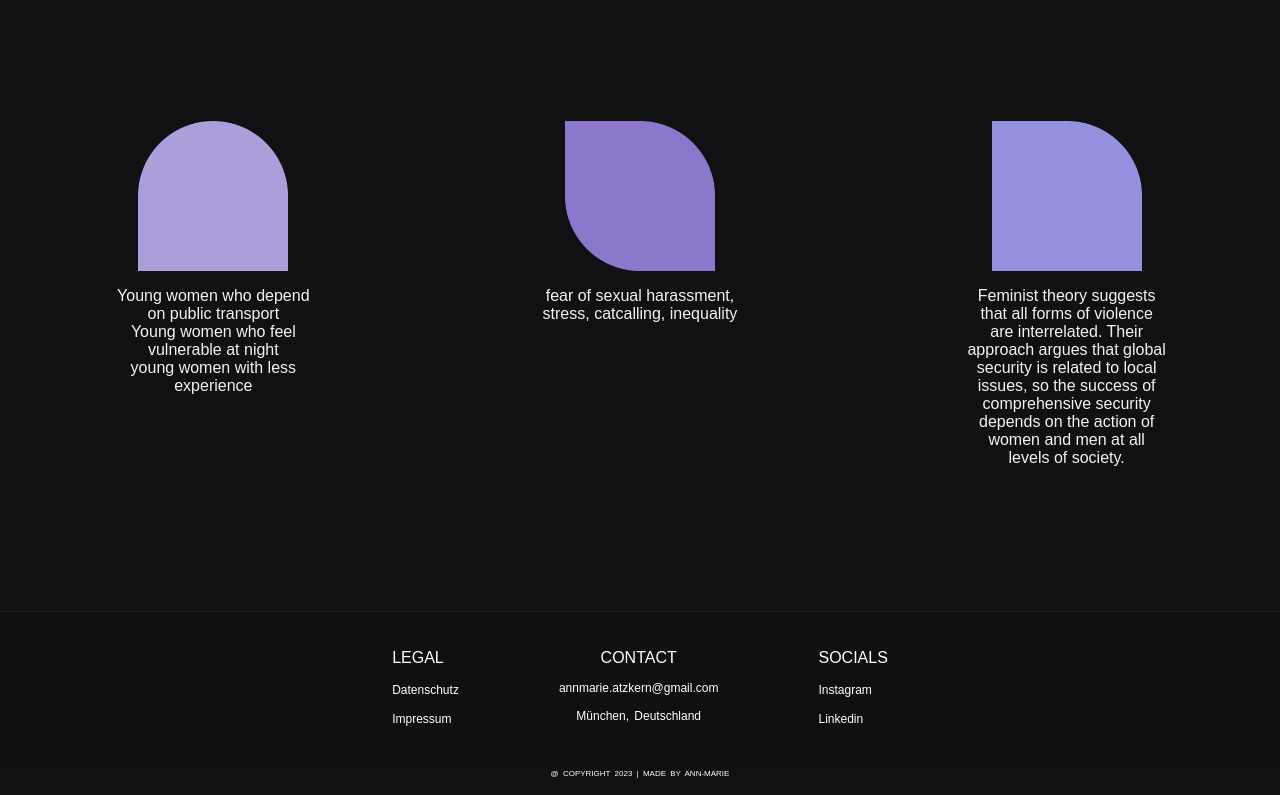
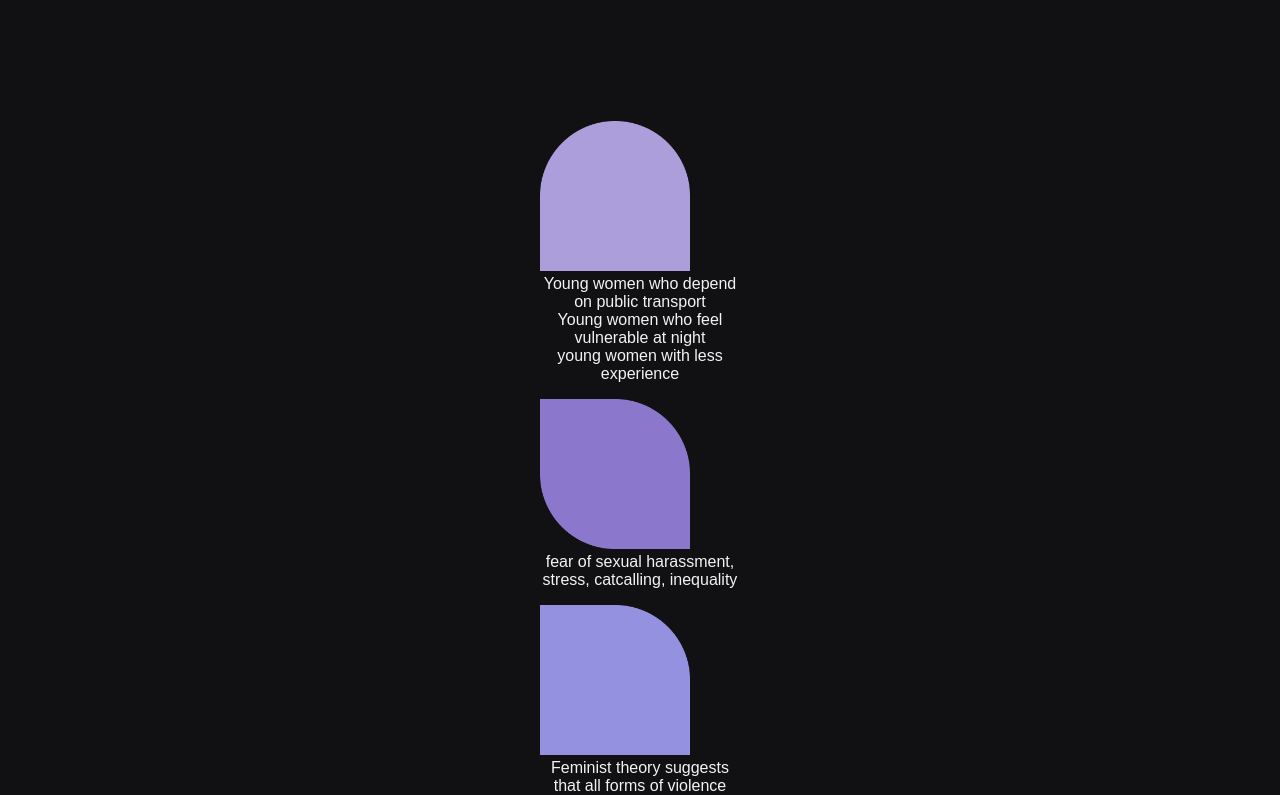
Before and after one commit to Ann-Atz/AnnAtzkWebsite, a React (Create React App) app: page /DBforWomen in a window 1280 px wide. Shown: the part 1020-1815 px from the top of the page. Built offline with nearby package versions, Linux system fonts and the light colour scheme; a web font is replaced by a local one.

Commit message:
build error corrected

```diff
--- a/src/components/pages/Home.css
+++ b/src/components/pages/Home.css
@@ -292,12 +292,13 @@ t4 {
     position: relative;
 }
 .skill_bar .bar span{
-    width: 50%;
-    height: 100%;
-    position: absolute;
-    background-color: #7b2fff;
-    border-radius: 25px;
+  width: 50%;
+  height: 100%;
+  position: absolute;
+  background: linear-gradient(to right, #340dab,#7b4cfc);
+  border-radius: 25px;
 }
+
 .skill_bar .bar .html{
     width: 80%;
     animation: html 2s;
--- a/src/components/pages/projects/DBforWomen.css
+++ b/src/components/pages/projects/DBforWomen.css
@@ -24,8 +24,8 @@
 
 .shape-row {
     margin-top: 80px;
-    display: flex;
-    justify-content: start;
+    display: flex-start;
+    justify-content: flex-start;
 }
 
 .shape-image {
@@ -33,12 +33,12 @@
 }
 
 .shape-info {
-    display: flex;
+    display: flex-start;
     flex-direction: column;
     max-width: 200px;
     min-width: 100px;
     align-items: center;
-    justify-content: start; /* center vertically */
+    justify-content: flex-start; /* center vertically */
     gap: 16px;
     margin: 0 auto; /* center horizontally */
   }
```
Also changed, not shown: src/components/pages/projects/pic_educare/mockup.png (renamed from mockup.png), 1 other file (tests, documents, lock files or other folders).
